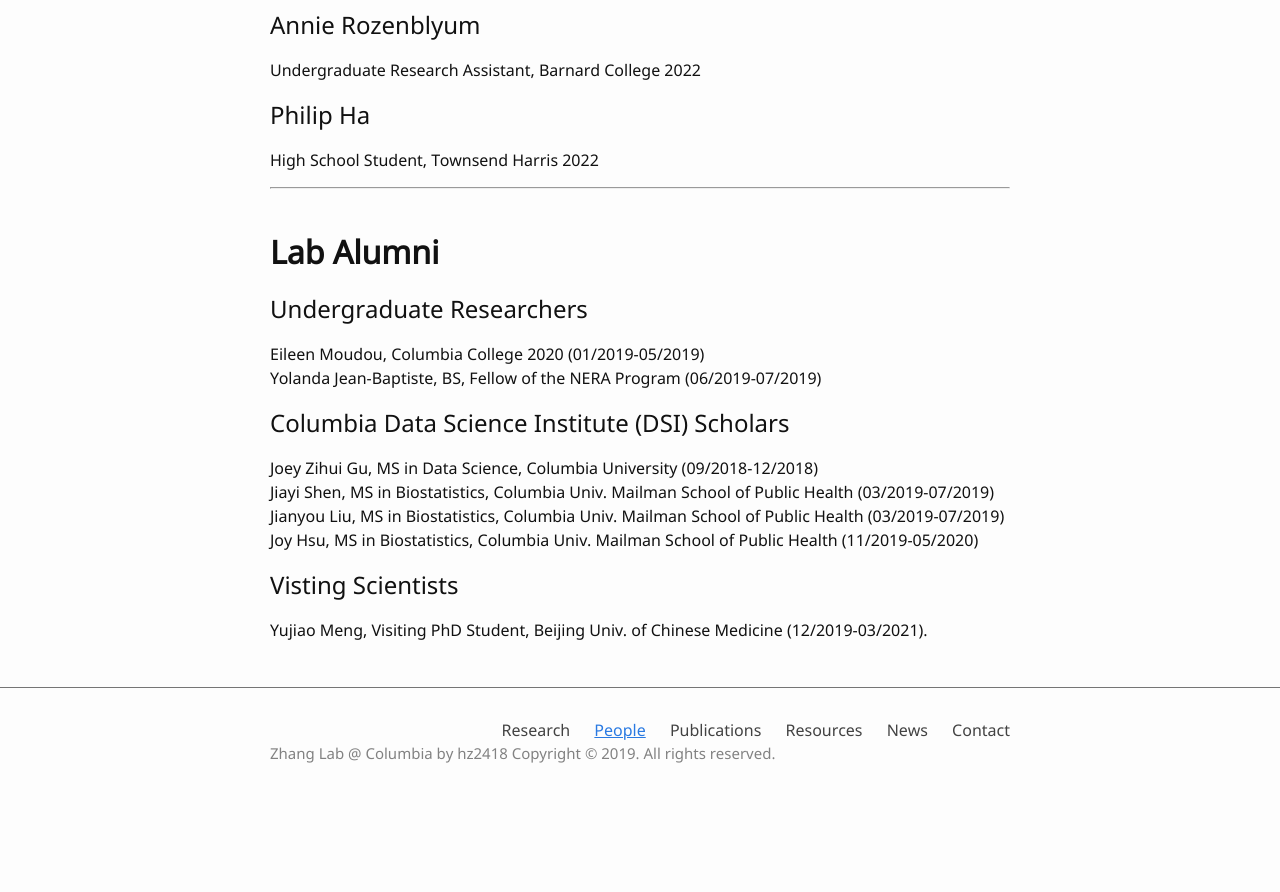
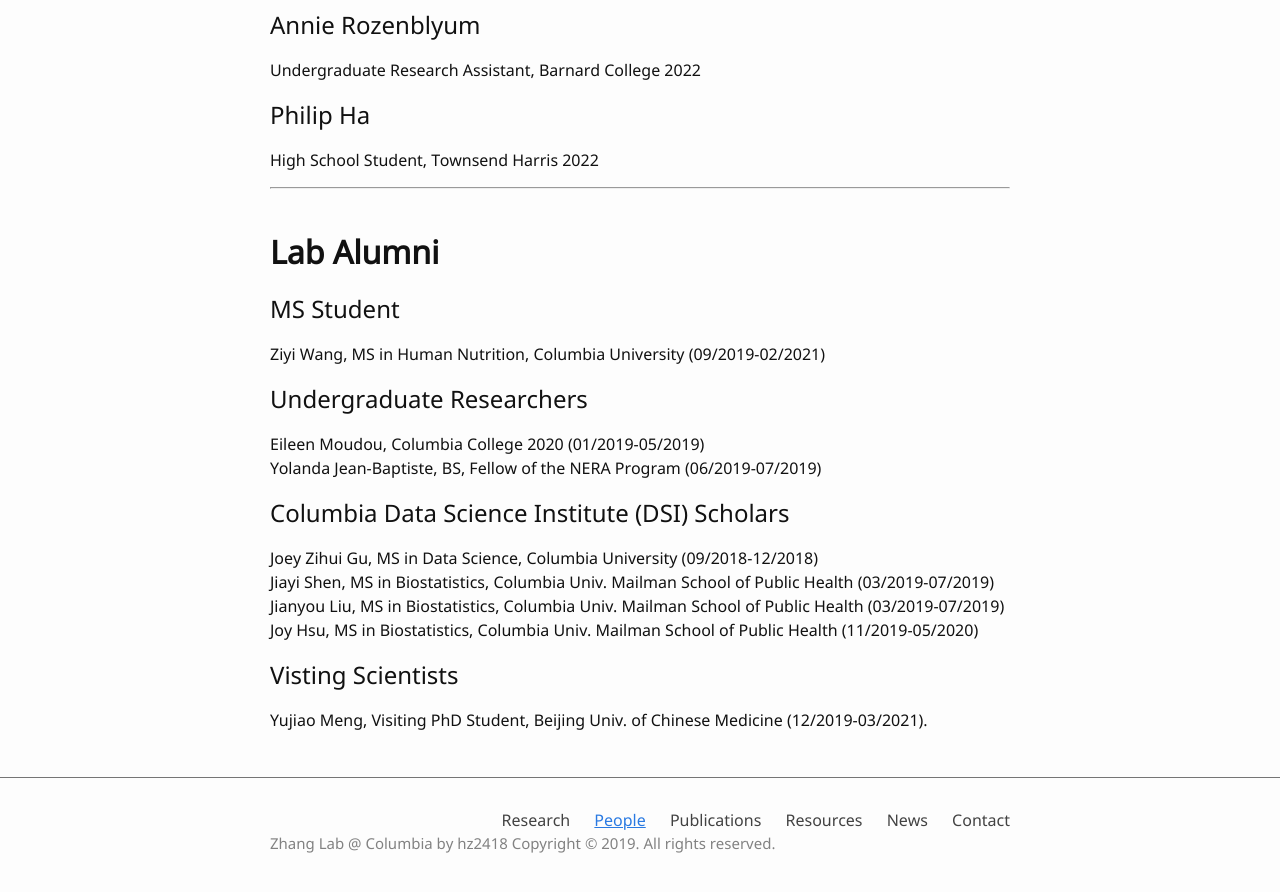
Before and after one commit to hanruizhang/zhanglab, a Jekyll site: the page built from 2_People.md, in a window 1280 px wide and 900 px high, scrolled down 3284 px. Shown: the top 892 px of the window. Built offline with Jekyll 4.4.1, drawn with Linux system fonts in a browser that asks for light colours; comment, search, counter and statistics services are not loaded; before the commit the page ends 4094 px from its top, so only the background shows below that.

Commit message:
Update 2_People.md

```diff
--- a/2_People.md
+++ b/2_People.md
@@ -109,6 +109,9 @@ I am interested in the functional interrogation of coronary artery disease-assoc
 &nbsp;
 
 # **Lab Alumni**
+## MS Student
+Ziyi Wang, MS in Human Nutrition, Columbia University (09/2019-02/2021)
+
 ## Undergraduate Researchers
 Eileen Moudou, Columbia College 2020 (01/2019-05/2019)
 Yolanda Jean-Baptiste, BS, Fellow of the NERA Program (06/2019-07/2019)
```
